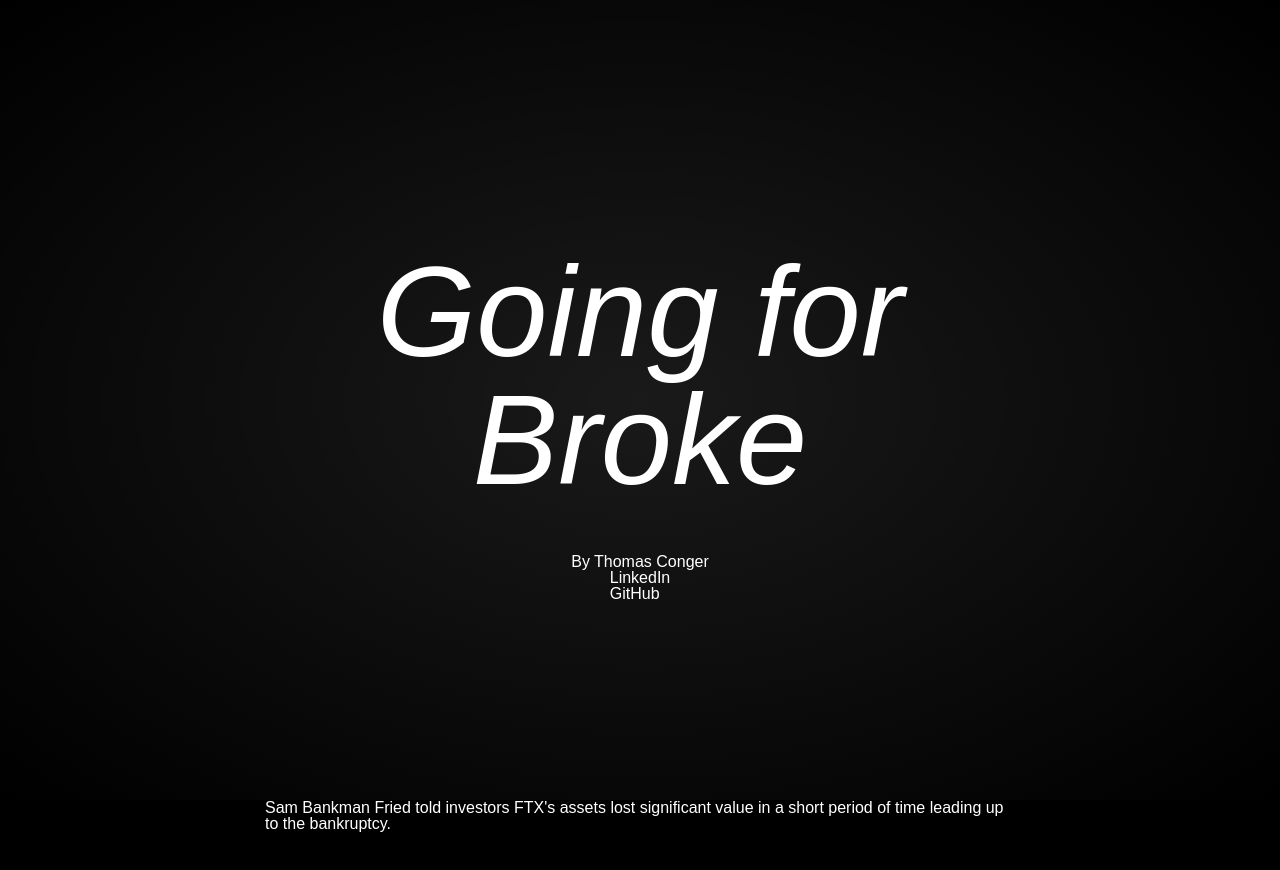
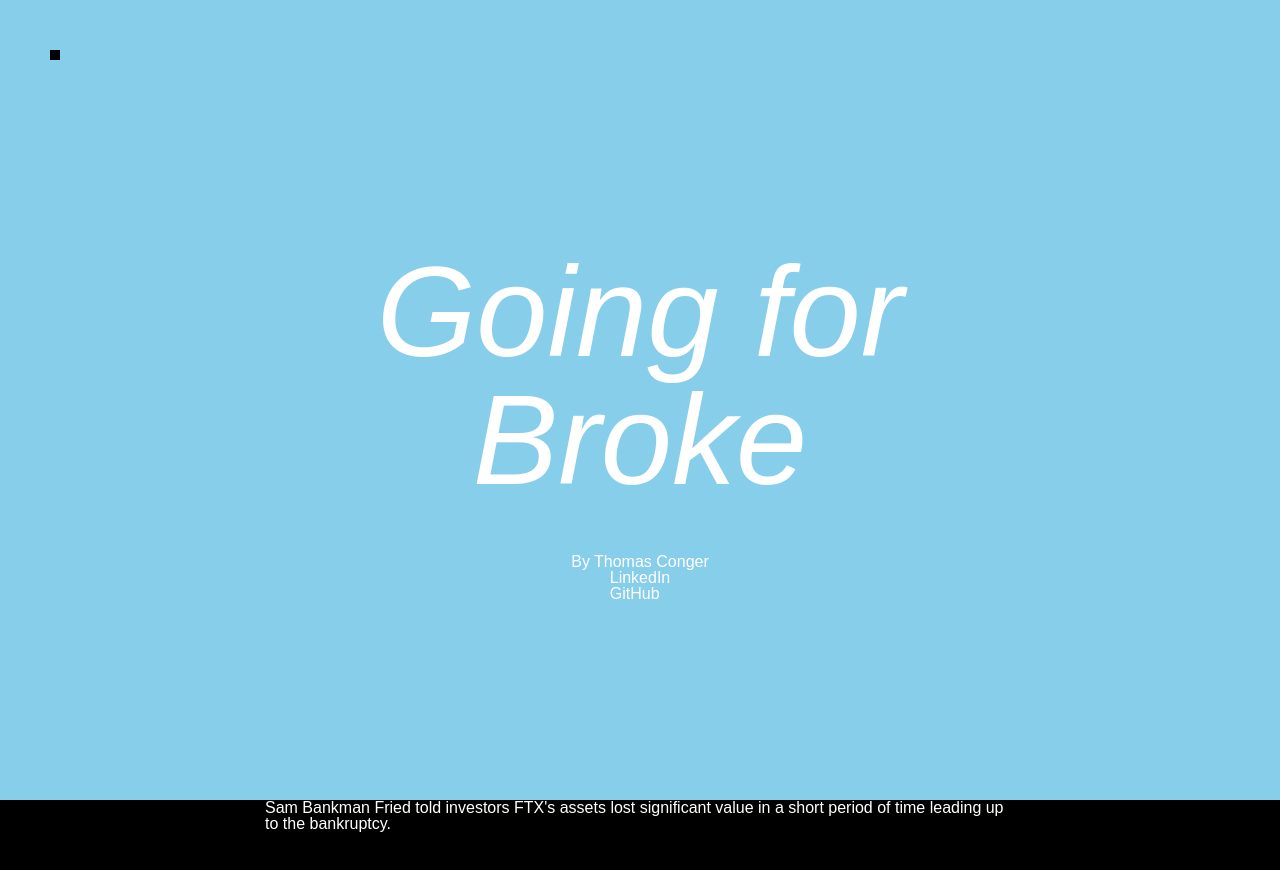
Before and after one commit to thomasconger/ftx_data_viz, a website with bundled scripts: page index.html in a window 1280 px wide. Shown: the top 870 px of the page. Built offline with nearby package versions, Linux system fonts and the light colour scheme; a web font is replaced by a local one.

Commit message:
added canvas resize for hero animation

```diff
--- a/index.html
+++ b/index.html
@@ -6,7 +6,7 @@
     <meta name="viewport" content="width=device-width, initial-scale=1.0" />
     <meta http-equiv="X-UA-Compatible" content="ie=edge" />
     <link rel="stylesheet" href="./dist/main.css" />
-    <script src="./dist/main.js"></script>
+    <script src="./dist/main.js" defer></script>
     <link rel="preconnect" href="https://fonts.googleapis.com"><link rel="preconnect" href="https://fonts.gstatic.com" crossorigin><link href="https://fonts.googleapis.com/css2?family=Koulen&display=swap" rel="stylesheet">
 
 
@@ -16,6 +16,7 @@
   <body>
 
     <header>
+      <canvas id="hero-canvas"></canvas>
       <div class="title-wrapper">
         <h1 class="title">
           Going for <br> Broke
--- a/src/index.js
+++ b/src/index.js
@@ -1 +1,25 @@
 console.log("Source JS file is loaded")
+
+// Hero Animation
+
+const heroCanvas = document.getElementById("hero-canvas")
+
+      // Set canvas width
+
+function resizeHero () {
+  heroCanvas.width = window.innerWidth
+  heroCanvas.height = window.innerHeight
+}
+
+resizeHero()
+
+window.addEventListener("resize", resizeHero)
+
+
+
+
+const ctx = heroCanvas.getContext('2d')
+
+ctx.fillRect(50,50,10,10)
+
+// Data Viz
--- a/src/index.scss
+++ b/src/index.scss
@@ -70,7 +70,13 @@ header {
   align-items: center;
   justify-content: center;
   min-height: 100vh;
-  background: radial-gradient(rgba(256,256,256,0.1),rgba(256,256,256,0) );
+  // background: radial-gradient(rgba(256,256,256,0.1),rgba(256,256,256,0) );
+}
+
+#hero-canvas {
+  position: absolute;
+  background-color: skyblue;
+  z-index: -100;
 }
 
 .title {
```
Also changed, not shown: dist/main.css, dist/main.js.
